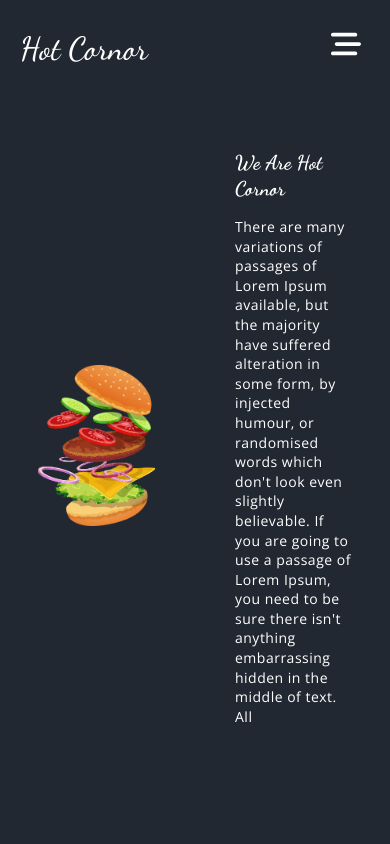
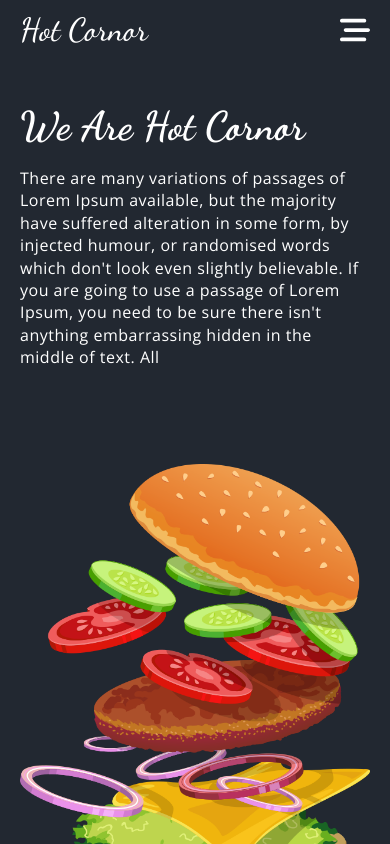
Before and after one commit to sachingour007/restaurantApp, a React (Vite) app in the folder client/: page /about in a window 390 px wide. Shown: the top 844 px of the page. Built offline with nearby package versions, Linux system fonts and the light colour scheme; no server answers.

Commit message:
about us responsive code

```diff
--- a/client/src/components/UserComponents/Header.jsx
+++ b/client/src/components/UserComponents/Header.jsx
@@ -1,4 +1,4 @@
-import React, { useState } from "react";
+import react, { useState } from "react";
 import { NavLink, useNavigate } from "react-router-dom";
 import { FontAwesomeIcon } from "@fortawesome/react-fontawesome";
 import {
@@ -103,17 +103,17 @@ const Header = () => {
         <div className="mblheaderContainer">
           <div className="mbl-navbar-link">
             <ul>
-              <NavLink>
-                <li>Home</li>
+              <NavLink to={"/"}>
+                <li onClick={() => setNavVisible(false)}>Home</li>
               </NavLink>
-              <NavLink>
-                <li>Menu</li>
+              <NavLink to={"/menu"}>
+                <li onClick={() => setNavVisible(false)}>Menu</li>
               </NavLink>
-              <NavLink>
-                <li>About</li>
+              <NavLink to={"/about"}>
+                <li onClick={() => setNavVisible(false)}>About</li>
               </NavLink>
-              <NavLink>
-                <li>Book Table</li>
+              <NavLink to={"/book-table"}>
+                <li onClick={() => setNavVisible(false)}>Book Table</li>
               </NavLink>
             </ul>
           </div>
--- a/client/src/scss/module/_header.scss
+++ b/client/src/scss/module/_header.scss
@@ -69,10 +69,10 @@ header{display: flex; justify-content: space-between; align-items: center; @incl
     }
 }
 @media all and (max-width: 820px){
-    header{
+    header{height: auto; padding-top: 30px; padding-bottom: 30px;
         .navbar-link{display: none;}
         .user-items{display: none;}
-        .hemburgerMenu{display: block; position: absolute; right: 29px; top: 29px;z-index: 1;
+        .hemburgerMenu{display: block;position: relative; z-index: 1;
             svg{font-size: 30px;
                 path{fill:#fff;}
             }
@@ -110,7 +110,7 @@ header{display: flex; justify-content: space-between; align-items: center; @incl
     }
 }
 @media all and (max-width: 720px){
-    header{
+    header{padding-top: 10px; padding-bottom: 10px;
         .logoName{
             span{font-size: 32px;}
         }
--- a/client/src/scss/pages/_about.scss
+++ b/client/src/scss/pages/_about.scss
@@ -11,4 +11,22 @@
       }
     }
   }
+  @media all and (max-width: 1024px){
+    .aboutWrapper{padding: 180px 0;
+      .container{max-width: 100%;}
+    }
+  }
+  @media all and (max-width: 720px){
+    .aboutWrapper{padding: 100px 0;
+      .container{flex-flow: column; flex-direction: column-reverse;
+        .imgBox{width: 100%;
+          img{width: auto;}
+        }
+        .contentBox{width: 100%;
+          h2{font-size: 40px;}
+          p{font-size: 16px;}
+        }
+      }
+    }
+  }
 }
```
